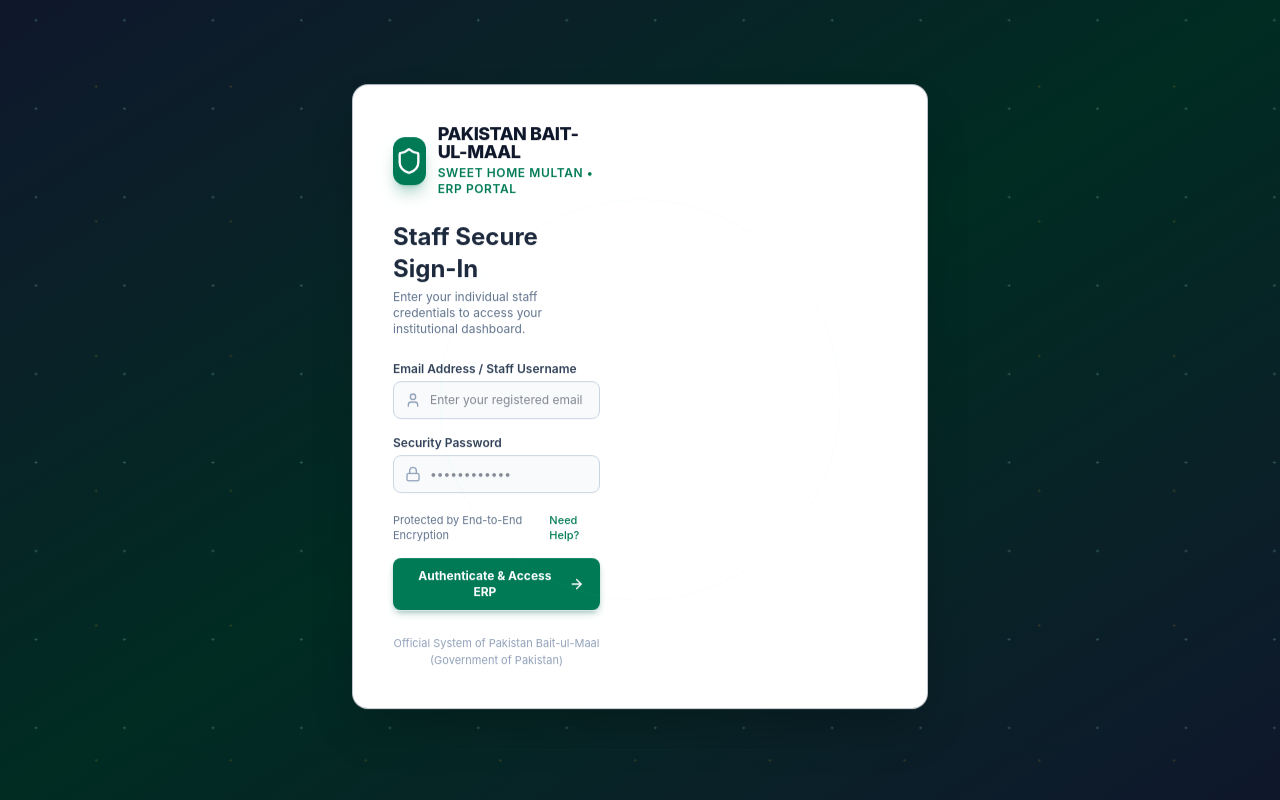
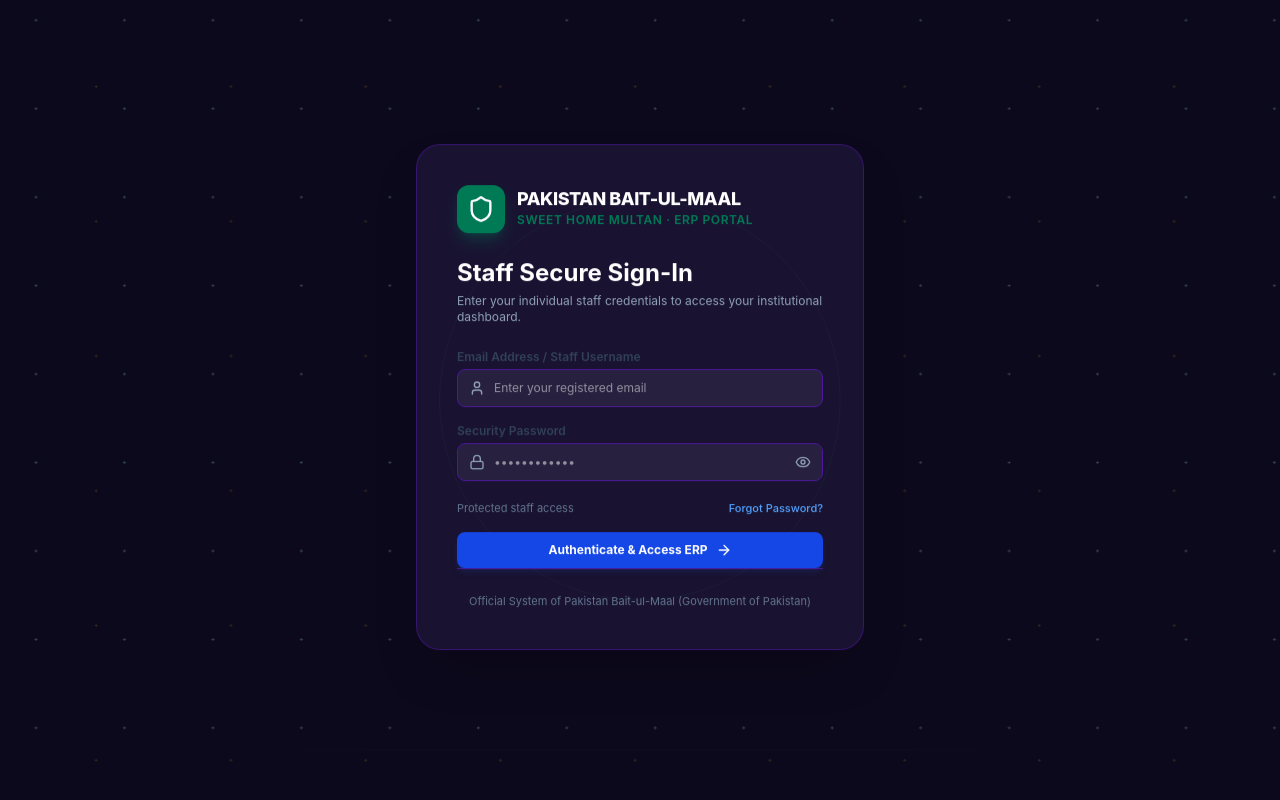
Before and after one commit to naturepkstore-hash/sweet-home-erp, a Next.js app: page /login in a window 1280 px wide. Built offline with nearby package versions, Linux system fonts and the light colour scheme.

Commit message:
restyle login and add password recovery

```diff
--- a/app/login/page.tsx
+++ b/app/login/page.tsx
@@ -2,7 +2,7 @@
 
 import React, { useEffect, useState } from 'react';
 import { useRouter } from 'next/navigation';
-import { Shield, Lock, User, AlertCircle, ArrowRight } from 'lucide-react';
+import { Shield, Lock, User, AlertCircle, ArrowRight, Eye, EyeOff, KeyRound, X } from 'lucide-react';
 
 function BrandIntro({ onComplete }: { onComplete: () => void }) {
   useEffect(() => {
@@ -38,6 +38,8 @@
   const router = useRouter();
   const [loginId, setLoginId] = useState('');
   const [password, setPassword] = useState('');
+  const [showPassword, setShowPassword] = useState(false);
+  const [showForgot, setShowForgot] = useState(false);
   const [loading, setLoading] = useState(false);
   const [error, setError] = useState<string | null>(null);
   const [showBrandIntro, setShowBrandIntro] = useState(true);
@@ -80,31 +82,29 @@
   return (
     <>
       {showBrandIntro && <BrandIntro onComplete={() => setShowBrandIntro(false)} />}
-      <div className="login-stage relative min-h-screen bg-linear-to-br from-slate-900 via-emerald-950 to-slate-900 flex items-center justify-center overflow-hidden p-4 selection:bg-emerald-500 selection:text-white">
+      <div className="login-stage relative min-h-screen bg-[#0d091d] flex items-center justify-center overflow-hidden p-4 selection:bg-blue-500 selection:text-white">
       <div className="login-particle-field absolute inset-0 pointer-events-none" />
       <div className="login-scanline absolute left-0 right-0 top-1/2 h-px pointer-events-none" />
-      <div className="login-card relative w-full max-w-xl bg-white rounded-2xl shadow-2xl overflow-hidden border border-slate-700/30 animate-scale-in">
+      <div className="login-card relative w-full max-w-md bg-[#191331] rounded-[1.5rem] shadow-2xl overflow-hidden border border-violet-900/60 animate-scale-in">
 
         {/* Left Form Area */}
-        <div className="w-full md:w-1/2 p-8 sm:p-10 flex flex-col justify-between animate-fade-in-up">
+        <div className="w-full p-8 sm:p-10 flex flex-col justify-between animate-fade-in-up">
           <div>
             <div className="flex items-center gap-3 mb-6">
-              <div className="w-12 h-12 rounded-xl bg-emerald-700 flex items-center justify-center text-white shadow-lg shadow-emerald-700/30 transition-transform duration-200 hover:scale-105">
-                <Shield className="w-7 h-7" />
-              </div>
+              <div className="w-12 h-12 rounded-xl bg-emerald-700 flex items-center justify-center text-white shadow-lg shadow-emerald-700/30 transition-transform duration-200 hover:scale-105"><Shield className="w-7 h-7" /></div>
               <div>
-                <h1 className="font-extrabold text-lg text-slate-900 tracking-tight leading-none">
+                <h1 className="font-extrabold text-lg text-white tracking-tight leading-none">
                   PAKISTAN BAIT-UL-MAAL
                 </h1>
                 <p className="text-xs font-semibold text-emerald-700 uppercase tracking-wider mt-1">
-                  Sweet Home Multan • ERP Portal
+                  Sweet Home Multan · ERP Portal
                 </p>
               </div>
             </div>
 
             <div className="mb-6">
-              <h2 className="text-2xl font-bold text-slate-800">Staff Secure Sign-In</h2>
-              <p className="text-xs text-slate-500 mt-1">
+              <h2 className="text-2xl font-bold text-white">Staff Secure Sign-In</h2>
+              <p className="text-xs text-slate-400 mt-1">
                 Enter your individual staff credentials to access your institutional dashboard.
               </p>
             </div>
@@ -133,7 +133,7 @@
                       setLoginId(e.target.value);
                     }}
                     placeholder="Enter your registered email"
-                    className="w-full pl-9 pr-3 py-2.5 text-xs bg-slate-50 border border-slate-300 rounded-lg focus:ring-2 focus:ring-emerald-500 focus:border-emerald-500 focus:bg-white outline-hidden input-focus-smooth text-slate-900"
+                    className="w-full pl-9 pr-3 py-2.5 text-xs bg-[#27203f] border border-violet-900 rounded-lg focus:ring-2 focus:ring-blue-500 focus:border-blue-500 focus:bg-[#30264d] outline-hidden input-focus-smooth text-white"
                   />
                 </div>
               </div>
@@ -146,28 +146,27 @@
                   <div className="absolute inset-y-0 left-0 pl-3 flex items-center pointer-events-none text-slate-400">
                     <Lock className="w-4 h-4" />
                   </div>
-                  <input
-                    type="password"
+                    <input
+                    type={showPassword ? 'text' : 'password'}
                     required
                     value={password}
                     onChange={(e) => setPassword(e.target.value)}
                     placeholder="••••••••••••"
-                    className="w-full pl-9 pr-3 py-2.5 text-xs bg-slate-50 border border-slate-300 rounded-lg focus:ring-2 focus:ring-emerald-500 focus:border-emerald-500 focus:bg-white outline-hidden input-focus-smooth text-slate-900"
+                    className="w-full pl-9 pr-10 py-2.5 text-xs bg-[#27203f] border border-violet-900 rounded-lg focus:ring-2 focus:ring-blue-500 focus:border-blue-500 focus:bg-[#30264d] outline-hidden input-focus-smooth text-white"
                   />
+                  <button type="button" onClick={() => setShowPassword(!showPassword)} className="absolute inset-y-0 right-0 flex items-center px-3 text-slate-400 hover:text-white" aria-label={showPassword ? 'Hide password' : 'Show password'}>{showPassword ? <EyeOff className="h-4 w-4" /> : <Eye className="h-4 w-4" />}</button>
                 </div>
               </div>
 
               <div className="flex items-center justify-between text-xs pt-1">
-                <span className="text-slate-500 text-[11px]">Protected by End-to-End Encryption</span>
-                <span className="text-emerald-700 font-medium text-[11px] hover:underline cursor-pointer">
-                  Need Help?
-                </span>
+                <span className="text-slate-500 text-[11px]">Protected staff access</span>
+                <button type="button" onClick={() => setShowForgot(true)} className="text-blue-400 font-medium text-[11px] hover:underline cursor-pointer">Forgot Password?</button>
               </div>
 
               <button
                 type="submit"
                 disabled={loading}
-                className="w-full py-2.5 px-4 bg-emerald-700 hover:bg-emerald-800 active:bg-emerald-900 text-white text-xs font-bold rounded-lg shadow-md shadow-emerald-800/30 flex items-center justify-center gap-2 btn-interactive cursor-pointer disabled:opacity-60"
+                className="w-full py-2.5 px-4 bg-blue-700 hover:bg-blue-600 active:bg-blue-800 text-white text-xs font-bold rounded-lg shadow-md shadow-blue-900/30 flex items-center justify-center gap-2 btn-interactive cursor-pointer disabled:opacity-60"
               >
                 {loading ? (
                   <div className="w-4 h-4 border-2 border-white border-t-transparent rounded-full animate-spin"></div>
@@ -181,12 +180,13 @@
             </form>
           </div>
 
-          <div className="pt-6 border-t border-slate-100 text-[11px] text-slate-400 text-center">
+          <div className="pt-6 border-t border-violet-900 text-[11px] text-slate-500 text-center">
             Official System of Pakistan Bait-ul-Maal (Government of Pakistan)
           </div>
         </div>
 
       </div>
+      {showForgot && <div className="fixed inset-0 z-[70] flex items-center justify-center bg-black/60 p-4" onMouseDown={() => setShowForgot(false)}><div className="w-full max-w-sm rounded-2xl border border-violet-800 bg-[#191331] p-6 text-white shadow-2xl" onMouseDown={(event) => event.stopPropagation()}><div className="flex items-center justify-between"><div className="flex items-center gap-2"><KeyRound className="h-5 w-5 text-blue-400" /><h3 className="font-bold">Password Recovery</h3></div><button onClick={() => setShowForgot(false)} aria-label="Close recovery dialog"><X className="h-4 w-4 text-slate-400" /></button></div><p className="mt-4 text-xs leading-relaxed text-slate-400">For security, password resets are handled by the Incharge or system administrator. Contact them with your registered staff email to reset your ERP password.</p><button onClick={() => setShowForgot(false)} className="mt-5 w-full rounded-lg bg-blue-700 px-3 py-2 text-xs font-bold text-white">Close</button></div></div>}
     </div>
     </>
   );
```
